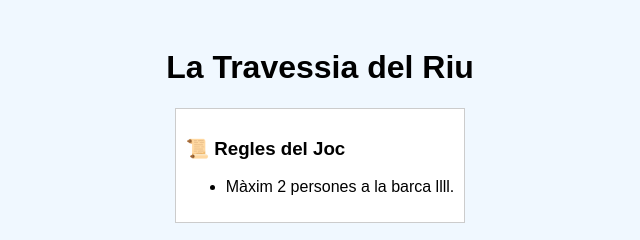
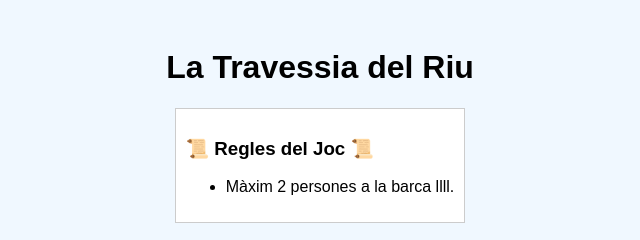
Before and after one commit to mauromantero/LogicaBarcaRiu, a website: page index.html in a window 1280 px wide. Shown: the top 240 px of the page, 320-960 px from the left. Drawn offline with Linux system fonts and the light colour scheme.

Commit message:
actualizar titulos

```diff
--- a/index.html
+++ b/index.html
@@ -10,7 +10,7 @@
 <h1>La Travessia del Riu</h1>
 
 <div id="regles">
-  <h3>📜 Regles del Joc</h3>
+  <h3>📜 Regles del Joc 📜</h3>
   <ul>
     <li>Màxim 2 persones a la barca llll.</li>
     </ul>
```
